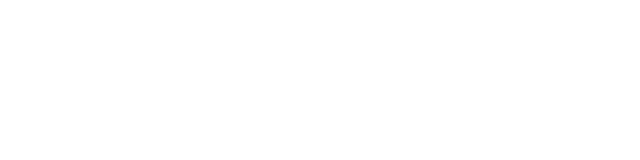
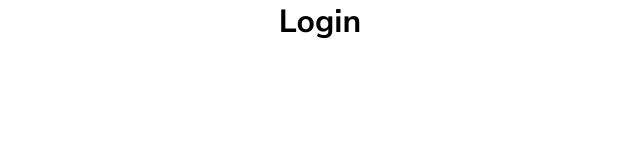
Before and after one commit to SimonSchoetz/digital-h-challenge, a React (Create React App) app: page /login in a window 1280 px wide. Shown: the top 160 px of the page, without its empty margins (320-960 px from the left). Built offline with nearby package versions, Linux system fonts and the light colour scheme.

Commit message:
Landing page is able to link to Login now

```diff
--- a/src/App.js
+++ b/src/App.js
@@ -2,6 +2,7 @@
 import { BrowserRouter, Switch, Route } from "react-router-dom";
 import Landing from './Landing';
 import Registration from './Registration';
+import Login from './Login';
 
 function App() {
   return (
@@ -9,6 +10,7 @@
     <BrowserRouter>
       <Switch>
         <Route exact path="/" render={() => <Landing/>} />
+        <Route exact path="/login" render={() => <Login/>} />
         <Route exact path="/registration" render={() => <Registration/>} />
       </Switch>
     </BrowserRouter>
--- a/src/Landing.js
+++ b/src/Landing.js
@@ -23,7 +23,7 @@
           </header>
           <div>
               <button onClick={() => setGoToReg(true)}>Jetzt registrieren</button>
-              <p>Du hast bereits einen Account? <Link to="/">Anmelden</Link> </p>
+              <p>Du hast bereits einen Account? <Link to="/login">Anmelden</Link> </p>
           </div>
         </div>
     )
--- /dev/null
+++ b/src/Login.js
@@ -0,0 +1,9 @@
+import React from 'react'
+
+export default function Login() {
+    return (
+        <div className="log-in-component">
+            <h1>Login</h1>
+        </div>
+    )
+}
--- a/src/Registration.js
+++ b/src/Registration.js
@@ -2,7 +2,7 @@
 
 export default function Registration() {
     return (
-        <div>
+        <div className="registration-component">
             <h1>Registration</h1>
         </div>
     )
```
Also changed, not shown: 1 other file (tests, documents, lock files or other folders).
